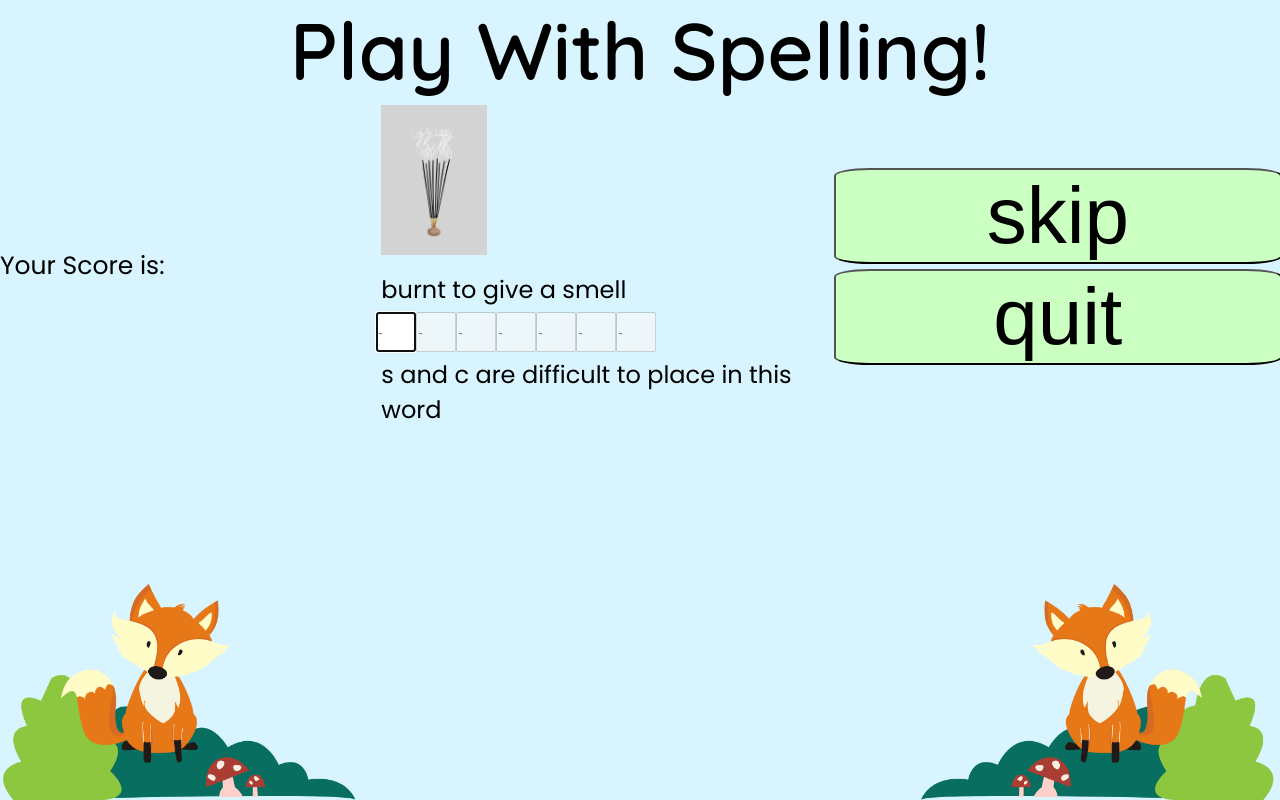
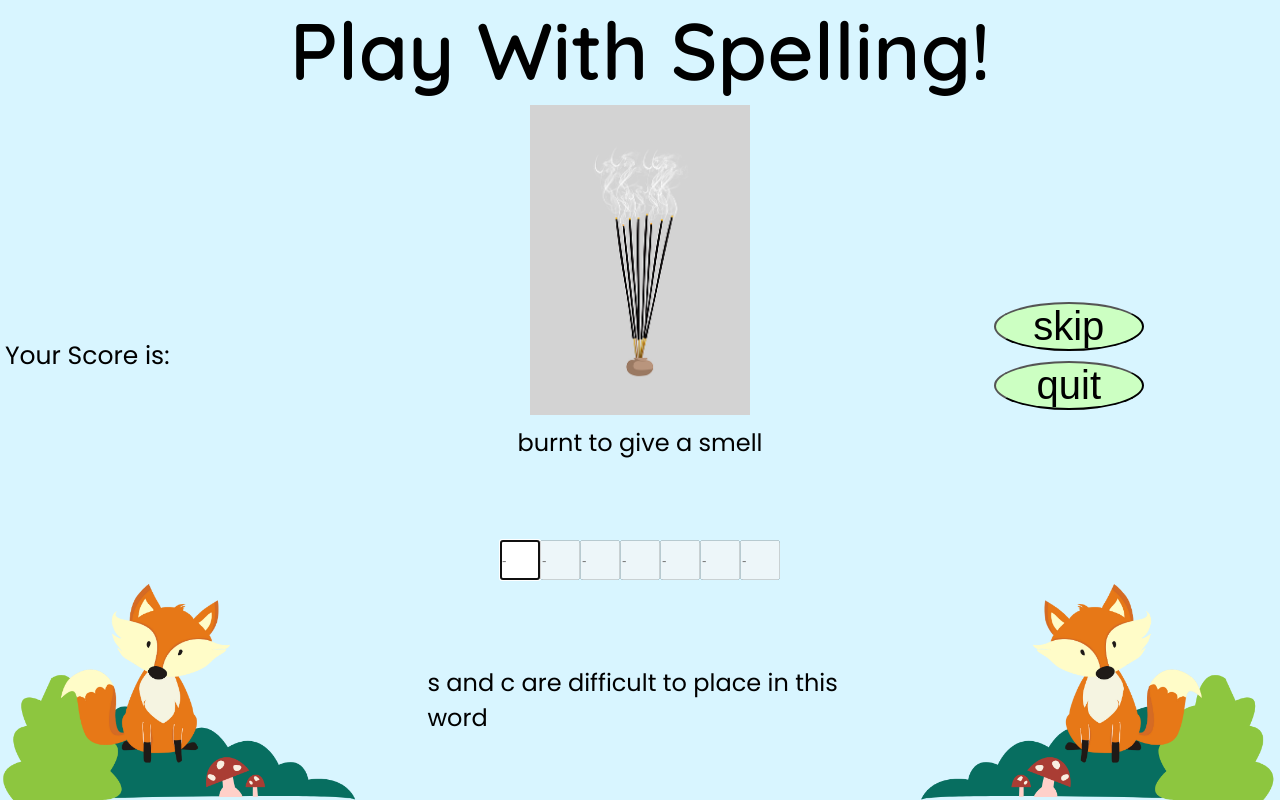
Before and after one commit to RachWalm/spelling-game, a plain HTML site: page index.html in a window 1280 px wide. Both pictures are taken after a click on the element "Start game". Drawn offline with Linux system fonts and the light colour scheme.

Commit message:
Improve spacing and quit page

```diff
--- a/assets/css/style.css
+++ b/assets/css/style.css
@@ -8,6 +8,8 @@
     padding: 0;
 }
 
+/* main overall styling across all screens*/
+
 body {
     background: #D8F5FF;
     display: flex;
@@ -17,6 +19,10 @@ body {
     width: 100%;
     height: 100%;
     font-family: Poppins, sans-serif;
+}
+
+main {
+    height: 80vh;
 }
 
 footer {
@@ -31,20 +37,22 @@ h1 {
     font-size: 500%;
 }
 
+/* next two functions keep screen split in two consistently*/
+
 .split {
     display: flex;
     flex-direction: row;
-    width: 98vw;
-    /*justify-content: center;
-    align-content: center;*/
+    width: 100vw;
+    height: 80%;
 }
 
 .split3 {
     display: flex;
     flex-direction: column;
     justify-content: center;
-    align-content: center;
-    min-width: 30%;
+    align-self: center;
+    min-width: 33%;
+    padding: 5px;
 }
 
 /* dialog box*/
@@ -54,18 +62,19 @@ dialog::backdrop {
 }
 
 dialog {
-    position: relative;
-    top: 20vh;
-    left: 20vw;
+    position: absolute;
+    top: 50%;
+    left: 50%;
+    transform: translate(-50%, -50%);
     background-color: #D0D1F1;
     padding: 5px;
 }
 
-/*main page*/
+/*first page*/
 
-#front {
+/*#front {
     margin-top: 20vh;
-}
+}*/
 
 button {
     display: flex;
@@ -88,11 +97,6 @@ button {
     width: auto;
 }
 
-.fox {
-    max-width: 45vw;
-    max-height: 30vh;
-}
-
 /*actual game styling*/
 
 input {
@@ -100,17 +104,39 @@ input {
     height: 40px;
 }
 
-.gameBox {
+#dataFromArray {
     display: flex;
+    flex-direction: column;
     justify-content: center;
     align-items: center;
+    align-content: center;
+
+}
+
+#rightButtons {
+    display: flex;
     flex-direction: column;
-    align-content: center;
+    align-items: center;
+}
+
+.smallCircle {
+    width: 150px;
+    height: 150 px;
+    border-radius: 50%;
+    font-size: 40px;
+}
+
+#image {
+    height: 40vh;
+}
+
+.gameColumn {
+    height: 15vh;
 }
 
 #images {
-    max-width: 30vw;
-    max-height: 20vh;
+    max-width: 35vw;
+    max-height: 40vh;
     padding: 5px;
 }
 
@@ -133,6 +159,12 @@ input {
     visibility: hidden;
 }
 
+.fox {
+    max-width: 45vw;
+    max-height: 30vh;
+}
+
+
 footer {
     position: fixed;
     bottom: 0;
--- a/assets/js/script.js
+++ b/assets/js/script.js
@@ -14,7 +14,7 @@ document.addEventListener("DOMContentLoaded", function () {
         skip();
     });
     document.getElementById("quit").addEventListener("click", function () {
-        window.location.replace("leave.html");
+        window.location.replace("index.html");
         //finalScores(currentScore);
         //console.log = ("currentScore")
     });
--- a/index.html
+++ b/index.html
@@ -77,22 +77,22 @@
                 <div id="dataFromArray">
                     <div id="image">
                     </div>
-                    <div id="description">
+                    <div class="gameColumn" id="description">
                     </div>
-                    <div id="actualGame">
+                    <div class="gameColumn" id="actualGame">
                     </div>
-                    <div id="hints">
+                    <div class="gameColumn" id="hints">
                     </div>
                 </div>
             </div>
             <!--right side div not visible on initial load but provides consistent spacing-->
             <div class="split3">
                 <!--action buttons during the game-->
-                <div>
-                    <button id="skip" class="in--game">
+                <div id="rightButtons">
+                    <button id="skip" class="in--game smallCircle">
                         skip
                     </button>
-                    <button id="quit" class="in--game">
+                    <button id="quit" class="in--game smallCircle">
                         quit
                     </button>
                 </div>
```
